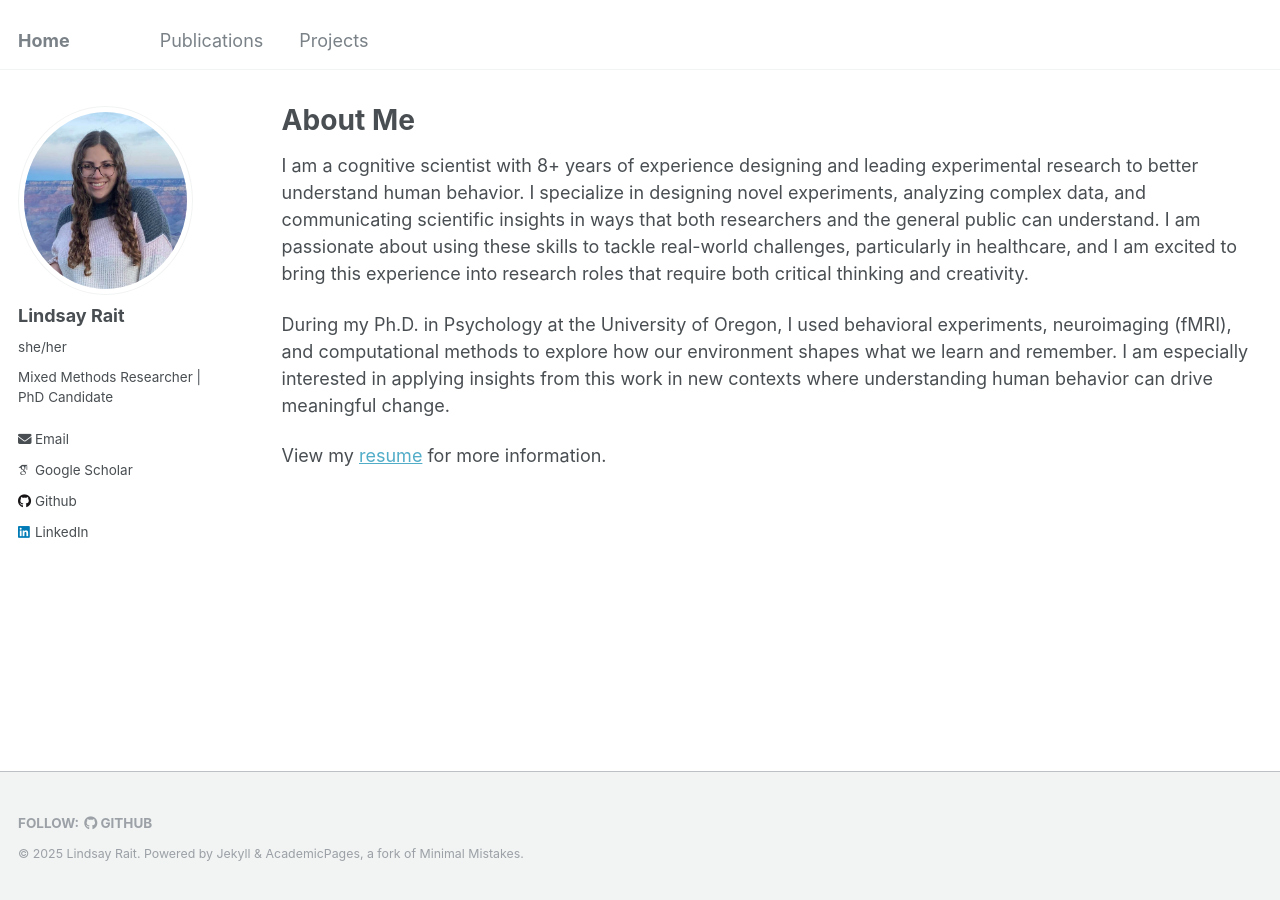
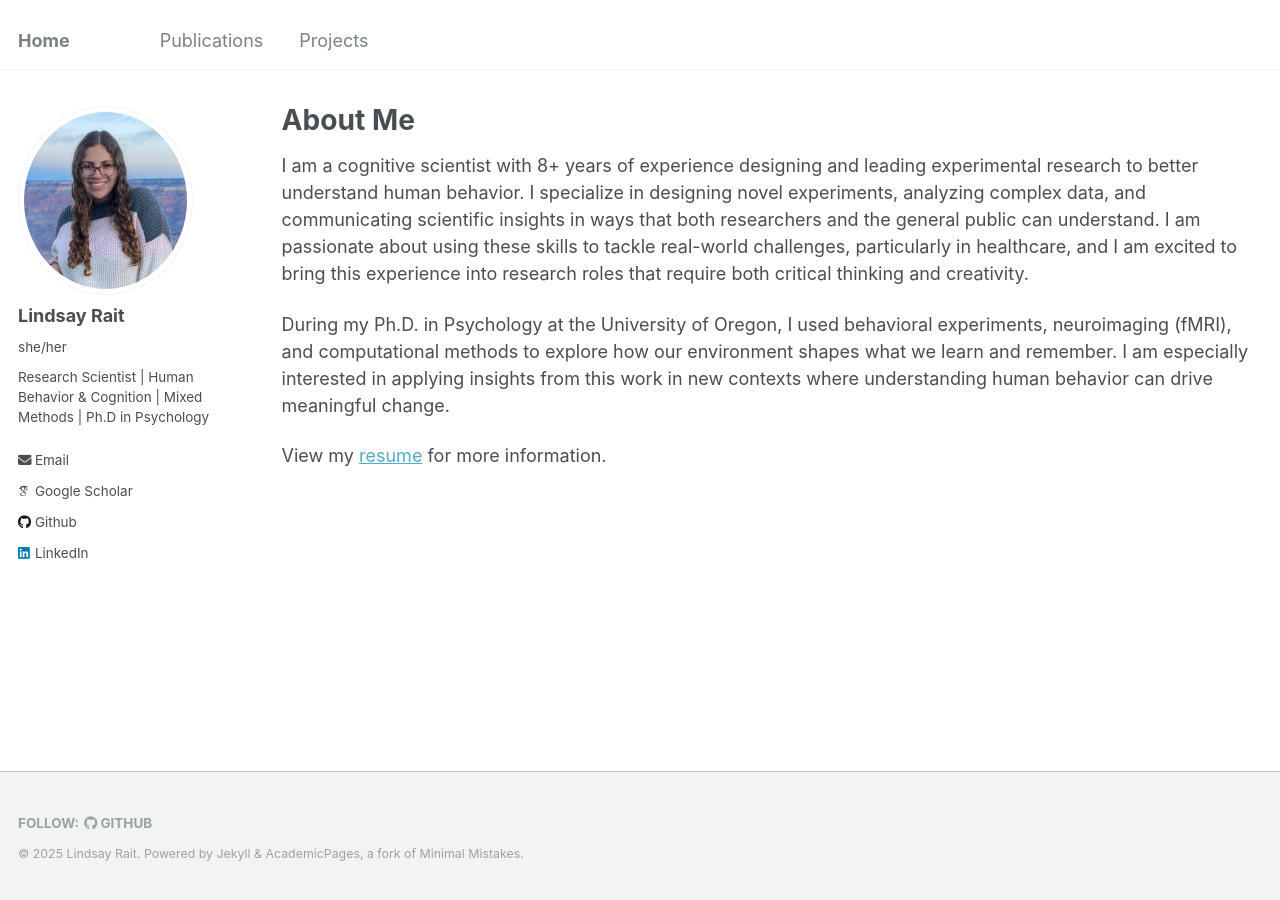
Before and after one commit to lindsay-rait/lindsay-rait.github.io, a Jekyll site: the page built from _pages/about.md, in a window 1280 px wide. Built offline with Jekyll 4.4.1, drawn with Linux system fonts in a browser that asks for light colours; some web fonts are replaced.

Commit message:
Update _config.yml

```diff
--- a/_config.yml
+++ b/_config.yml
@@ -41,7 +41,7 @@ author:
   avatar           : "picture.png"
   name             : "Lindsay Rait"
   pronouns         : "she/her"
-  bio              : "Mixed Methods Researcher | PhD Candidate"
+  bio              : "Research Scientist | Human Behavior & Cognition | Mixed Methods | Ph.D in Psychology"
   #location         : "Eugene, OR"
   employer         :
   uri              : # URL
```
